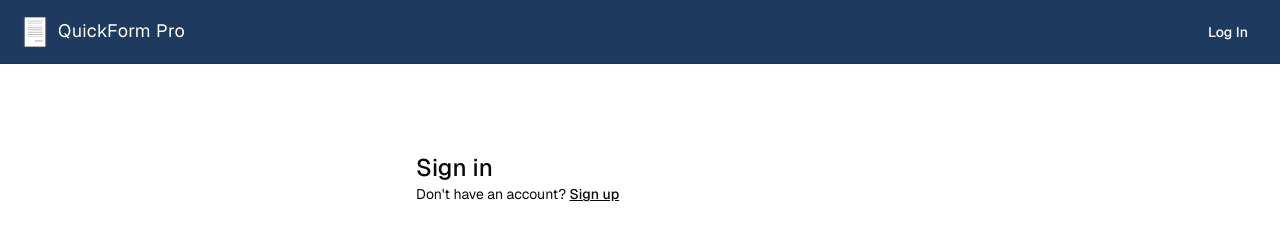
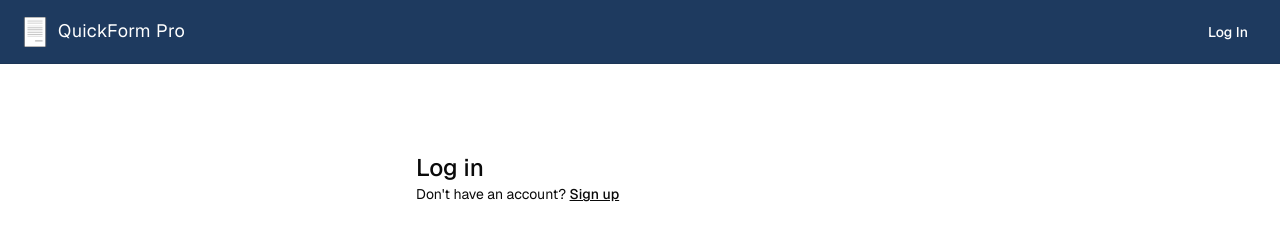
Before and after one commit to jonathanporras/blueprint-forms, a Next.js app: page /log-in in a window 1280 px wide. Shown: the top 236 px of the page. Built offline with nearby package versions, Linux system fonts and the light colour scheme; no server answers.

Commit message:
Fix copy on log in page

```diff
--- a/app/(auth-pages)/log-in/page.tsx
+++ b/app/(auth-pages)/log-in/page.tsx
@@ -11,7 +11,7 @@ export default async function Login(props: { searchParams: Promise<Message> }) {
   return (
     <form className="flex-1 flex flex-col min-w-64 my-10 max-w-md min-h-screen pt-12">
       <FormMessage message={searchParams} />
-      <h1 className="text-2xl font-medium">Sign in</h1>
+      <h1 className="text-2xl font-medium">Log in</h1>
       <p className="text-sm text-foreground">
         Don't have an account?{" "}
         <Link className="text-foreground font-medium underline" href="/sign-up">
```
